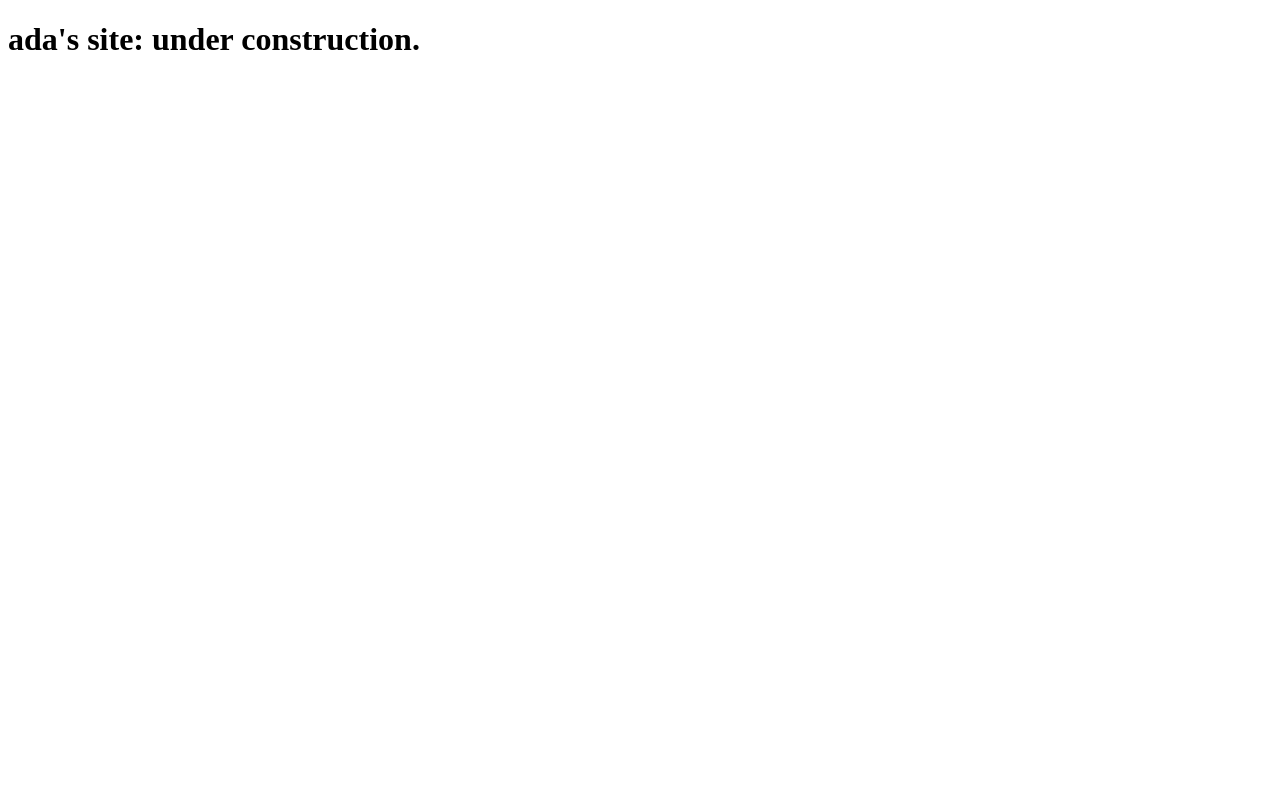
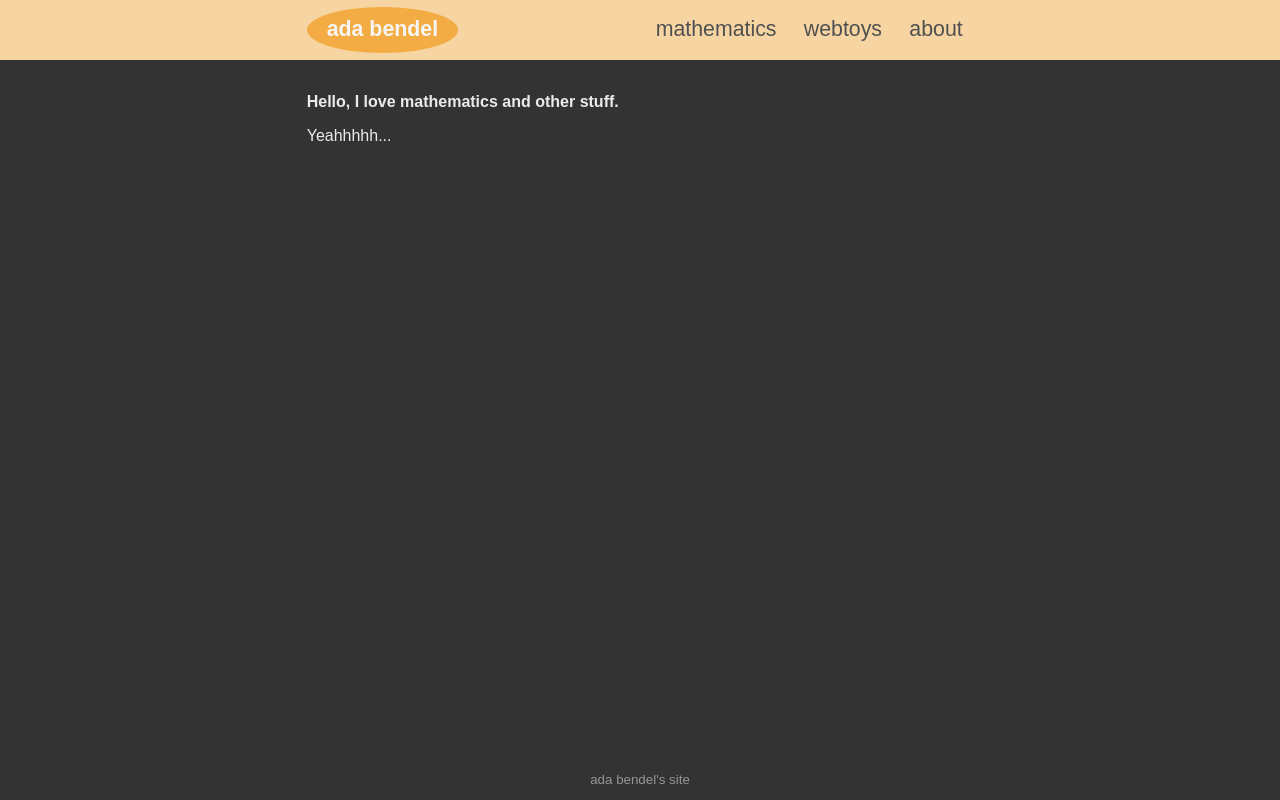
Before and after one commit to adabendel/adabendel.github.io, a plain HTML site: page index.html in a window 1280 px wide. Drawn offline with Linux system fonts and the light colour scheme.

Commit message:
Basic site style & prelim content.

```diff
--- a/index.html
+++ b/index.html
@@ -1,7 +1,32 @@
 <!DOCTYPE html>
 <head>
-    <title>hello world!</title>
+    <title>home - ada bendel</title>
+    <link rel="stylesheet" href="./styles/global.css" />
 </head>
 <body>
-    <h1>ada's site: under construction.</h1>
+    <header>
+        <div class="navbar">
+            <h1>ada bendel</h1>
+            <div class="links">
+                <div class="dropdown-container">
+                    <a href="">mathematics</a>
+                </div>
+                <div class="dropdown-container">
+                    <a href="">webtoys</a>
+                </div>
+                <a href="">about</a>
+            </div>
+        </div>
+    </header>
+    <div class="page-content">
+        <h2>Hello, I love mathematics and other stuff.</h2>
+        <p>Yeahhhhh...</p>
+    </div>
+    <footer>
+        <div class="footer-items">
+            <p>
+                ada bendel's site
+            </p>
+        </div>
+    </footer>
 </body>
--- /dev/null
+++ b/styles/global.css
@@ -0,0 +1,82 @@
+* {
+    font-family: sans-serif;
+    --c-darkest: #333333;
+    --c-dark: #505050;
+    --c-primary: #F3AC43;
+    --c-secondary: #F7D5A2;
+    --c-light: #EBEBEB;
+    --c-accent: #8337E1;
+    color: var(--c-light);
+    font-size: inherit;
+}
+
+a {
+    text-decoration: none;
+    color: var(--c-dark);
+}
+
+a:hover {
+    color: var(--c-darkest);
+}
+
+body {
+    background-color: var(--c-darkest);
+    min-height: max-content;
+    margin: 0pt;
+}
+
+header {
+    padding: 5pt 0pt;
+    background-color: var(--c-secondary);
+
+    * {
+        margin: 0;
+    }
+
+    .navbar {
+        min-width: 375pt;
+        max-width: 500pt;
+        padding: 0pt 15pt;
+        margin: auto;
+        display: flex;
+        flex-direction: row;
+        justify-content: space-between;
+        font-size: 16pt;
+
+        h1 {
+            display: inline-block;
+            padding: 8pt 15pt;
+            background-color: var(--c-primary);
+            border-radius: 50%;
+            width: fit-content;
+            color: #F6F6F6;
+        } .links .dropdown-container {
+            display: inline-block;
+        } a {
+            display: inline-block;
+            margin: 8pt;
+        }
+    }
+}
+
+.page-content {
+    max-width: 500pt;
+    min-width: 375pt;
+    padding: 15pt 15pt 35pt 15pt;
+    margin: auto;
+}
+
+footer {
+    position: fixed;
+    bottom: 0;
+    width: 100%;
+    font-size: 10pt;
+    * {
+        color: #969696;
+    }
+    .footer-items {
+        width: fit-content;
+        margin: auto;
+        display: flex;
+    }
+}
```
